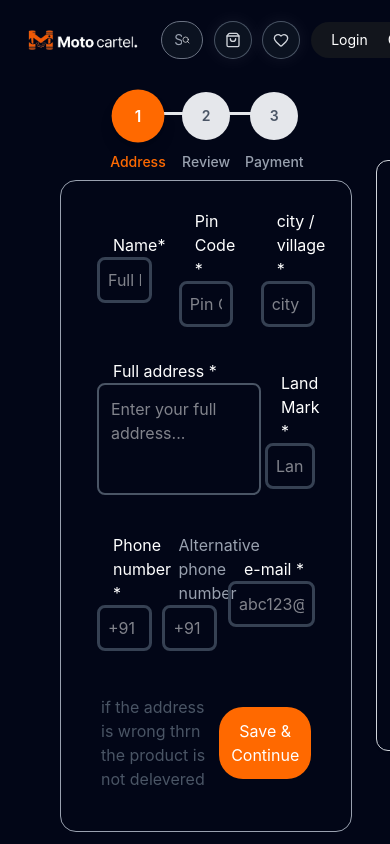
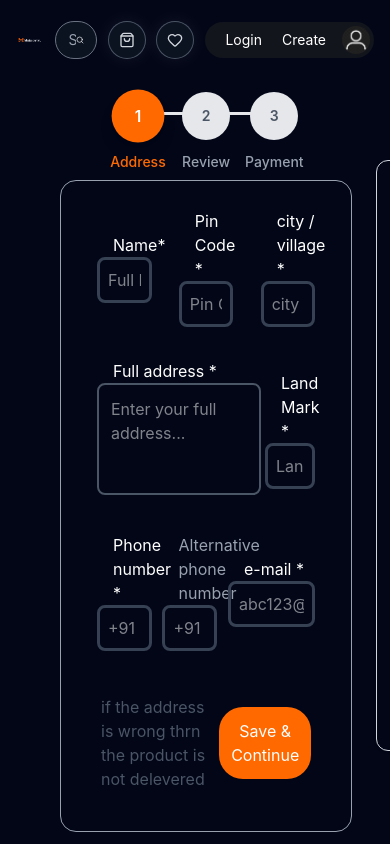
Before and after one commit to niraj-prasad505/MotoCartel, a React app in the folder frontend/: page /checkout in a window 390 px wide. Shown: the top 844 px of the page. Built offline with nearby package versions, Linux system fonts and the light colour scheme; no server answers; the HTML template or start-up script is replaced by a standard one.

Commit message:
fix cart

```diff
--- a/frontend/src/components/Navbar.jsx
+++ b/frontend/src/components/Navbar.jsx
@@ -6,16 +6,18 @@
 import { useContext } from "react";
 const Navbar = () => {
   const { user } = useContext(UserContext);
+  // console.log(user);
   return (
     <nav className="flex items-center px-4 md:px-6 py-3 bg-[#020617] h-20 md:h-24 w-full">
 
       {/* LEFT */}
-      <img
-        src={logo}
-        alt="logo"
-        className="h-12 md:h-16 w-auto object-contain"
-      />
-
+      <Link to="/">
+        <img
+          src={logo}
+          alt="logo"
+          className="h-12 md:h-16 w-auto object-contain"
+        />
+      </Link>
       {/* SEARCH */}
       <div className="flex items-center bg-[#0b1220] rounded-full px-3 md:px-4 py-2 flex-1 max-w-125 mx-3 md:mx-5
       border border-gray-500 focus-within:border-white focus-within:ring-1 focus-within:ring-white transition">
@@ -41,9 +43,11 @@
       <div className="flex items-center gap-3 md:gap-6">
 
         {/* Cart */}
+        <Link to="cart">
         <div className="w-9 h-9 md:w-11 md:h-11 flex items-center justify-center rounded-full bg-[#0b1220] ring-1 ring-gray-600 shadow-[0_0_20px_rgba(255,255,255,0.08)] cursor-pointer">
           <ShoppingBag className="w-4 h-4 md:w-6 md:h-6 text-gray-300" />
         </div>
+        </Link>
 
         {/* Wishlist */}
         <div className="w-9 h-9 md:w-11 md:h-11 flex items-center justify-center rounded-full bg-[#0b1220] ring-1 ring-gray-600 shadow-[0_0_20px_rgba(255,255,255,0.08)] cursor-pointer">
@@ -65,13 +69,13 @@
             </span>
           ) : (
             <span className="px-2">
-              {user.name || "hii"}
+              {user.fullname || "user"}
             </span>
           )}
 
           <span className="rounded-full overflow-hidden h-7 w-7 md:h-9 md:w-9">
             <img
-              src={user?.image || userlogo}
+              src={user?.picture || userlogo}
               alt="logo"
               className="object-contain"
             />
--- a/frontend/src/pages/Cart.jsx
+++ b/frontend/src/pages/Cart.jsx
@@ -1,39 +1,22 @@
 import React from "react";
+import { Link } from "react-router-dom";
 Trash2
 import { Trash2 } from "lucide-react";
+import UserContext from "../context/UserContext";
+import { useContext } from "react";
 const Cart = () => {
-  const items = [
-    {
-      id: 1,
-      name: "Furniture Set",
-      color: "Coffee",
-      price: 437,
-      qty: 4,
-      img: "https://dainese-cdn.thron.com/delivery/public/image/dainese/e6489803-6529-4717-8329-d757268bd417/4awwa8/std/600x760/ridingstyle_agv_600x760_2024_touring",
-    },
-    {
-      id: 2,
-      name: "Vintage Dining Set",
-      color: "Brown",
-      price: 945,
-      qty: 2,
-      img: "https://planetdsg.com/cdn/shop/files/dsg_hydro_v2_riding_gloves_01.jpg?v=1762336883&width=1200",
-    },
-    {
-      id: 3,
-      name: "Studio Chair",
-      color: "Deep Green",
-      price: 597,
-      qty: 7,
-      img: "https://www.highnoteperformance.com/cdn/shop/files/Product_Section_Cover_Helmet.jpg?v=1711363623&width=2500",
-    },
-  ];
+  const { user } = useContext(UserContext);
+  console.log(user);
+  const items = user.cart;
+  // console.log(user);
 
   return (
     <div className="bg-[#0b1220] text-white">
       <div className="flex justify-between items-center py-9 px-19">
         <h1 className=" text-4xl">Your Shopping Cart</h1>
+        <Link to="/orders">
         <button className="bg-gray-400 border-2 p-3 rounded-full">My Orders</button>
+        </Link>
       </div>
       <div className="bg-[#0b1220]  text-white h-fit p-15 flex flex-col lg:flex-row gap-6 pt-2">
         {/* LEFT - CART ITEMS */}
--- a/frontend/src/pages/Login.jsx
+++ b/frontend/src/pages/Login.jsx
@@ -6,6 +6,7 @@
 import { Lock, Eye, Mail } from "lucide-react";
 import { useContext } from "react";
 import UserContext from "../context/UserContext";
+
 
 export default function Login() {
   const [email, setEmail] = useState("");
@@ -18,8 +19,8 @@
 
     try {
       const res = await loginUser({ email, password });
+      console.log(res.data);
       setUser(res.data.user);
-      console.log(res.data);
       alert("Login successful 🚀");
 
       navigate("/");
```
